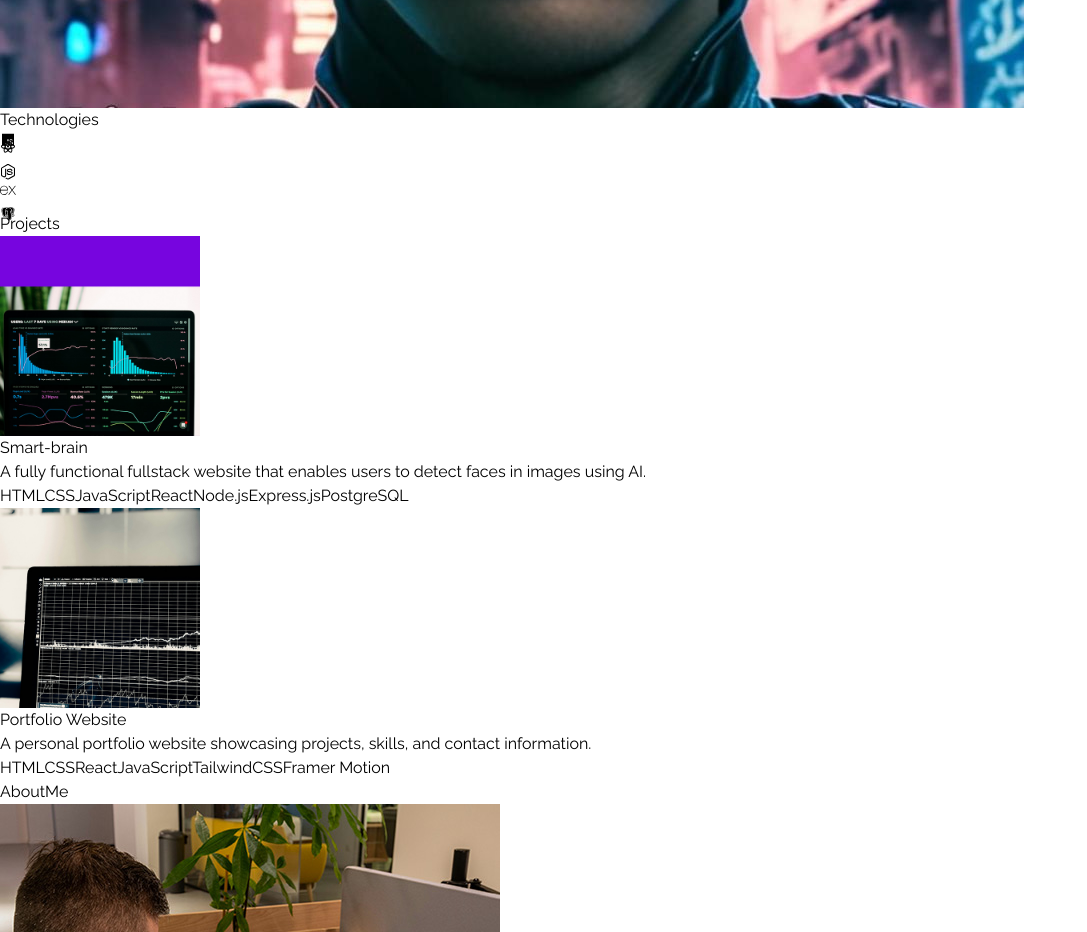
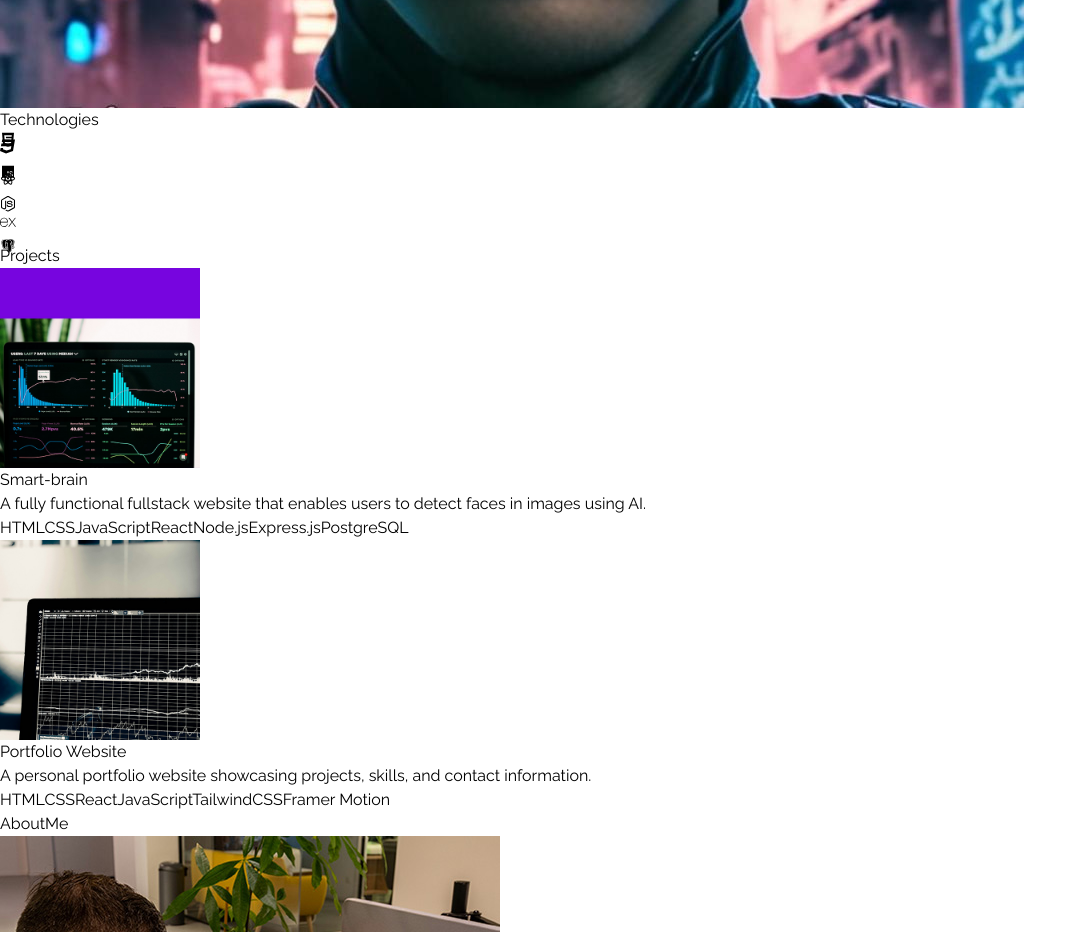
Before and after one commit to Anorme/zerofolio, a React (Vite) app: page / in a window 1280 px wide. Shown: the part 1240-2172 px from the top of the page, without its empty margins (0-1087 px from the left). Built offline with nearby package versions, Linux system fonts and the light colour scheme.

Commit message:
Added html & css to the technlogies section

```diff
--- a/src/components/Technologies.jsx
+++ b/src/components/Technologies.jsx
@@ -1,6 +1,8 @@
 import { BiLogoJavascript } from "react-icons/bi";
 import { RiReactjsLine } from "react-icons/ri";
 import { FaNodeJs } from "react-icons/fa";
+import { FaHtml5 } from "react-icons/fa";
+import { FaCss3 } from "react-icons/fa";
 import { SiExpress } from "react-icons/si";
 import { BiLogoPostgresql } from "react-icons/bi";
 import {motion} from "motion/react"
@@ -30,7 +32,24 @@ const Technologies = () => {
       >
         Technologies
       </motion.h1>
+
       <div className="flex flex-wrap items-center justify-center gap-4">
+      <motion.div
+        variants={iconVariants(4)}
+        initial="initial"
+        animate="animate"
+        className="rounded-2xl border-4 border-neutral-800 p-4">
+          <FaHtml5  className="text-7xl text-orange-400" />
+        </motion.div>
+
+        <motion.div
+        variants={iconVariants(2)}
+        initial="initial"
+        animate="animate"
+        className="rounded-2xl border-4 border-neutral-800 p-4">
+          <FaCss3   className="text-7xl text-blue-400" />
+        </motion.div>
+
         <motion.div
         variants={iconVariants(4)}
         initial="initial"
--- a/src/constants/index.js
+++ b/src/constants/index.js
@@ -3,7 +3,7 @@ import project2 from "../assets/projects/project-2.jpg";
 import project3 from "../assets/projects/project-3.jpg";
 import project4 from "../assets/projects/project-4.jpg";
 
-export const HERO_CONTENT = `I am the fullstack developer you need. `;
+export const HERO_CONTENT = `I am the fullstack developer you need.`;
 
 export const ABOUT_TEXT = `My goal is to grow by creating innovative and impactful solutions that drive business growth and deliver exceptional user experiences.`;
 
```
